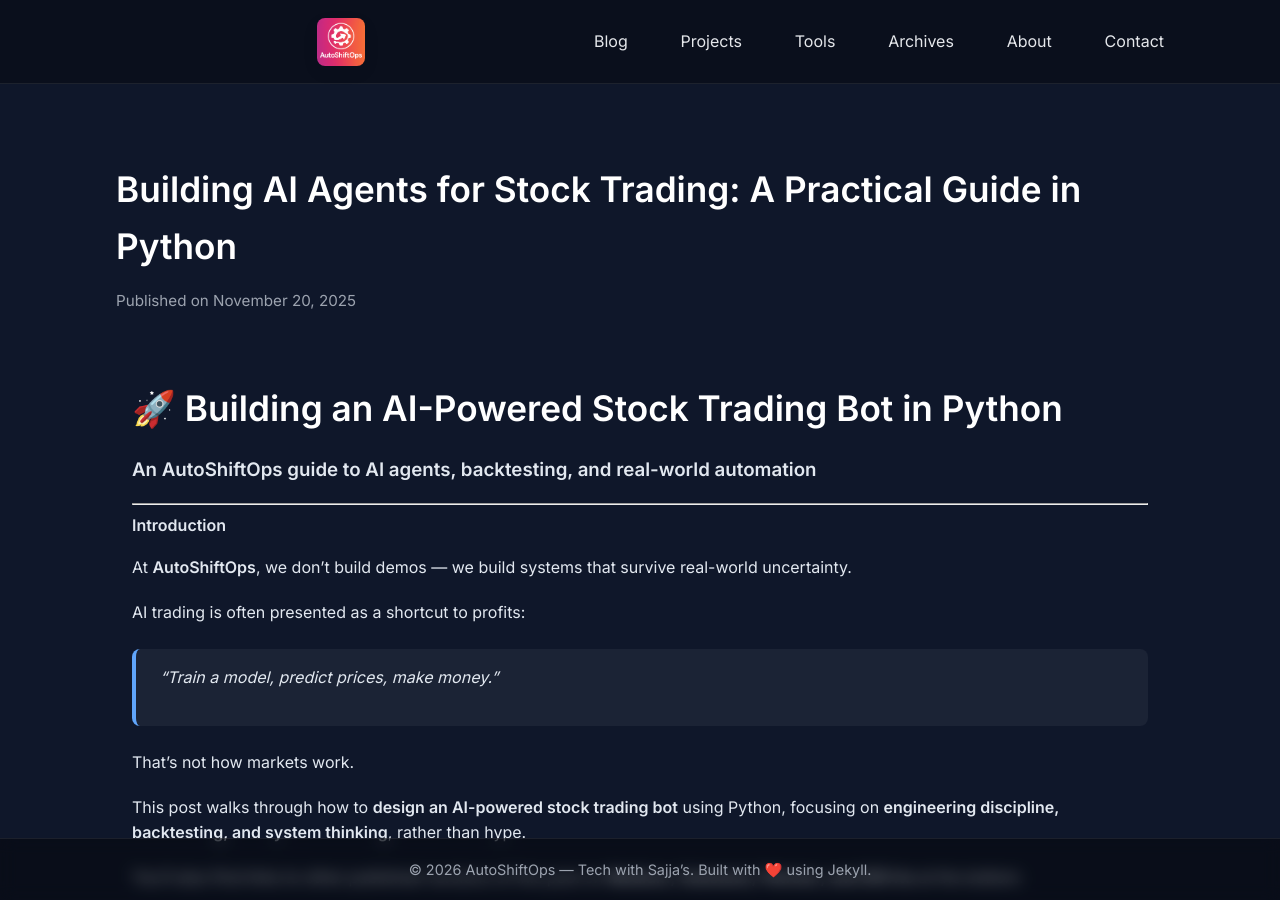
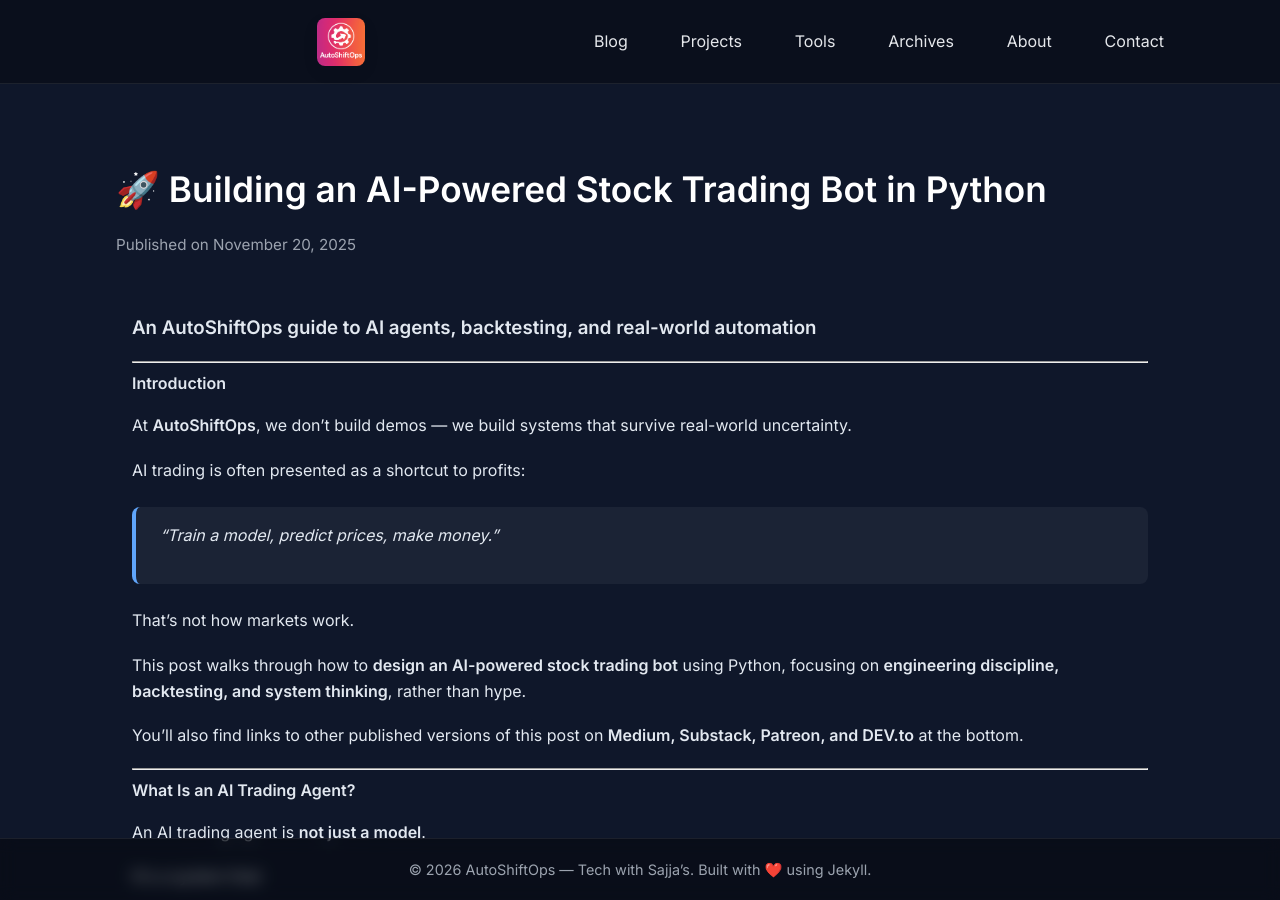
Before and after one commit to AutoShiftOps/autoshiftops.github.io, a Jekyll site: the page built from _posts/2025-11-30-Building-ai-agents-using-python-for-stocktrade.md, in a window 1280 px wide and 900 px high. Built offline with Jekyll 4.4.1, drawn with Linux system fonts in a browser that asks for light colours.

Commit message:
updated a post content

```diff
--- a/_posts/2025-11-30-Building-ai-agents-using-python-for-stocktrade.md
+++ b/_posts/2025-11-30-Building-ai-agents-using-python-for-stocktrade.md
@@ -1,6 +1,6 @@
 ---
 layout: post
-title: "Building AI Agents for Stock Trading: A Practical Guide in Python"
+title: "🚀 Building an AI-Powered Stock Trading Bot in Python"
 date: 2025-11-20
 categories: [DevOps, AI, Trading, Machine Learning]
 tags: [AI agents, stock trading, Python, LSTM, backtesting, machine learning, AutoShiftOps]
@@ -8,7 +8,6 @@ description: "A comprehensive guide to building AI agents for stock trading usin
 keywords: [AI agents, stock trading, Python, LSTM, backtesting, machine learning]
 ---
 
-# 🚀 Building an AI-Powered Stock Trading Bot in Python
 ### An AutoShiftOps guide to AI agents, backtesting, and real-world automation
 
 ---
```
